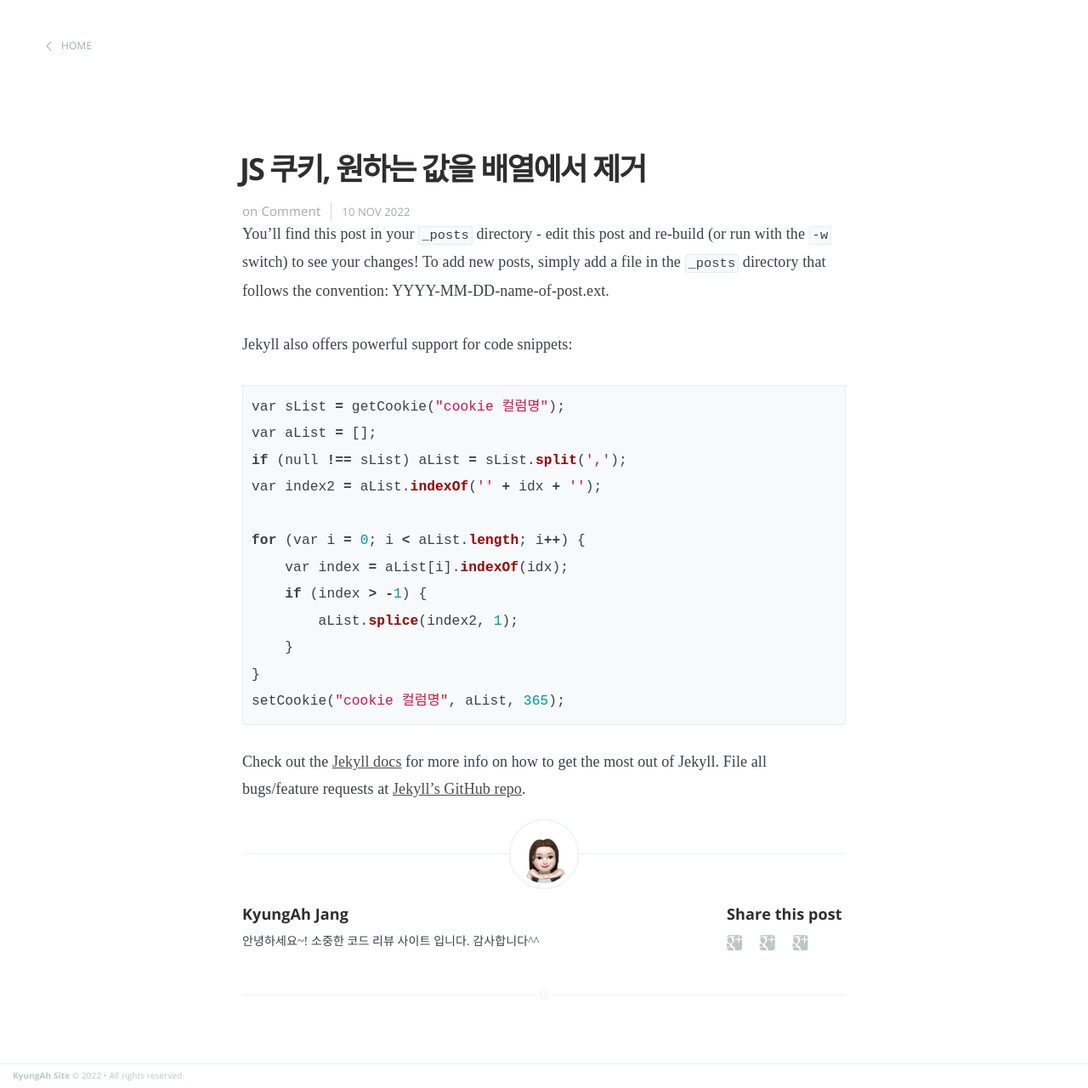
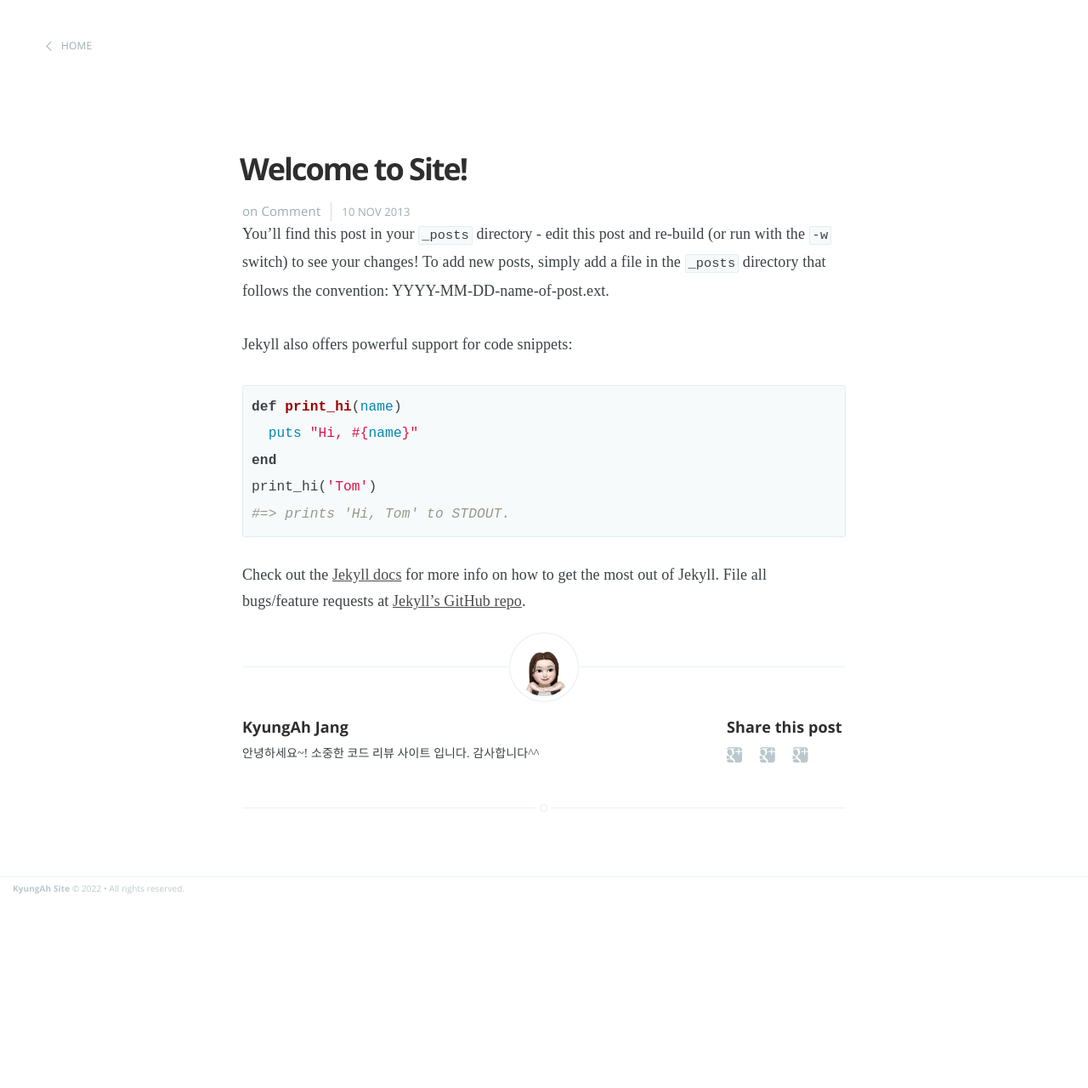
Before and after one commit to kajang93/kajang93.github.io, a Jekyll site: the page built from _posts/2022-11-10-welcome-to-jekyll.markdown, in a window 1280 px wide. Shown: the whole page at 85% size. Built offline with Jekyll 4.4.1, drawn with Linux system fonts in a browser that asks for light colours; after the commit the page ends 1059 px from its top, so only the background shows below that.

Commit message:
커밋26

```diff
--- a/_posts/2022-11-10-welcome-to-jekyll.markdown
+++ b/_posts/2022-11-10-welcome-to-jekyll.markdown
@@ -1,7 +1,7 @@
 ---
 layout: post
-title:  "JS 쿠키, 원하는 값을 배열에서 제거"
-date:   2022-11-10 14:41:00
+title:  "Welcome to Site!"
+date:   2013-11-10 10:18:00
 categories: Comment
 ---
 
@@ -11,18 +11,11 @@ To add new posts, simply add a file in the `_posts` directory that follows the c
 Jekyll also offers powerful support for code snippets:
 
 {% highlight ruby %}
-var sList = getCookie("cookie 컬럼명");
-var aList = [];
-if (null !== sList) aList = sList.split(',');
-var index2 = aList.indexOf('' + idx + '');
-
-for (var i = 0; i < aList.length; i++) {
-    var index = aList[i].indexOf(idx);
-    if (index > -1) {
-        aList.splice(index2, 1);
-    }
-}
-setCookie("cookie 컬럼명", aList, 365);
+def print_hi(name)
+  puts "Hi, #{name}"
+end
+print_hi('Tom')
+#=> prints 'Hi, Tom' to STDOUT.
 {% endhighlight %}
 Check out the [Jekyll docs][jekyll] for more info on how to get the most out of Jekyll. File all bugs/feature requests at [Jekyll's GitHub repo][jekyll-gh].
 
```
